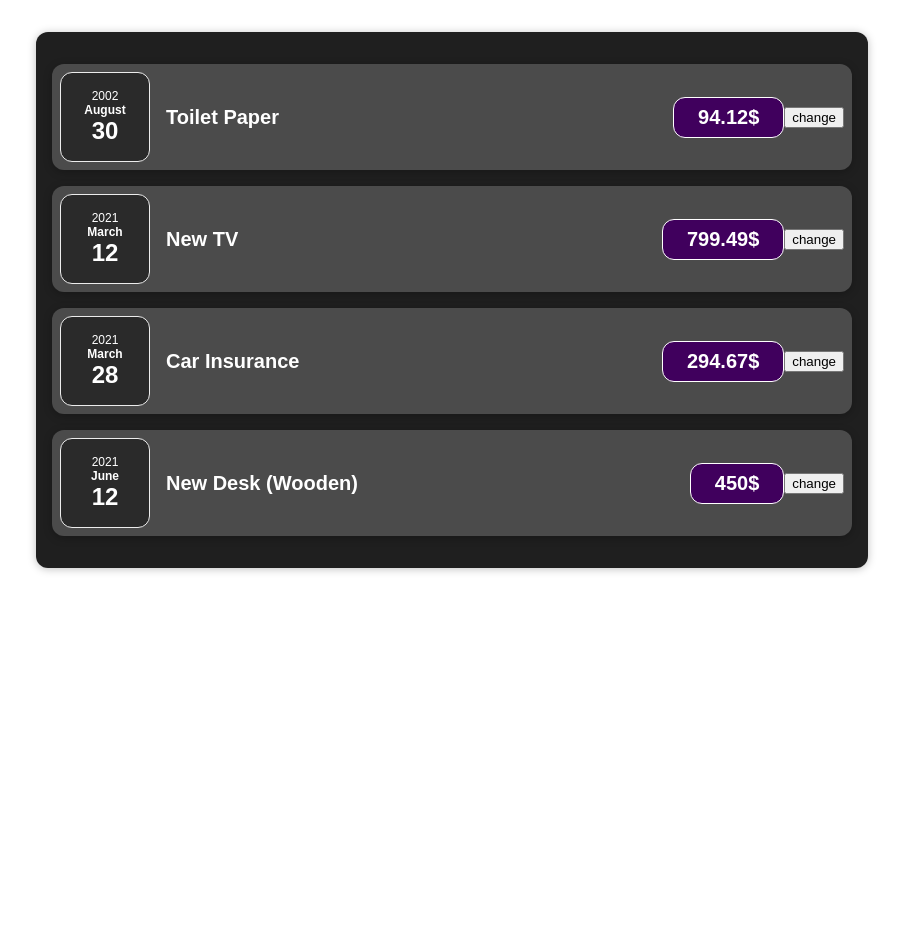
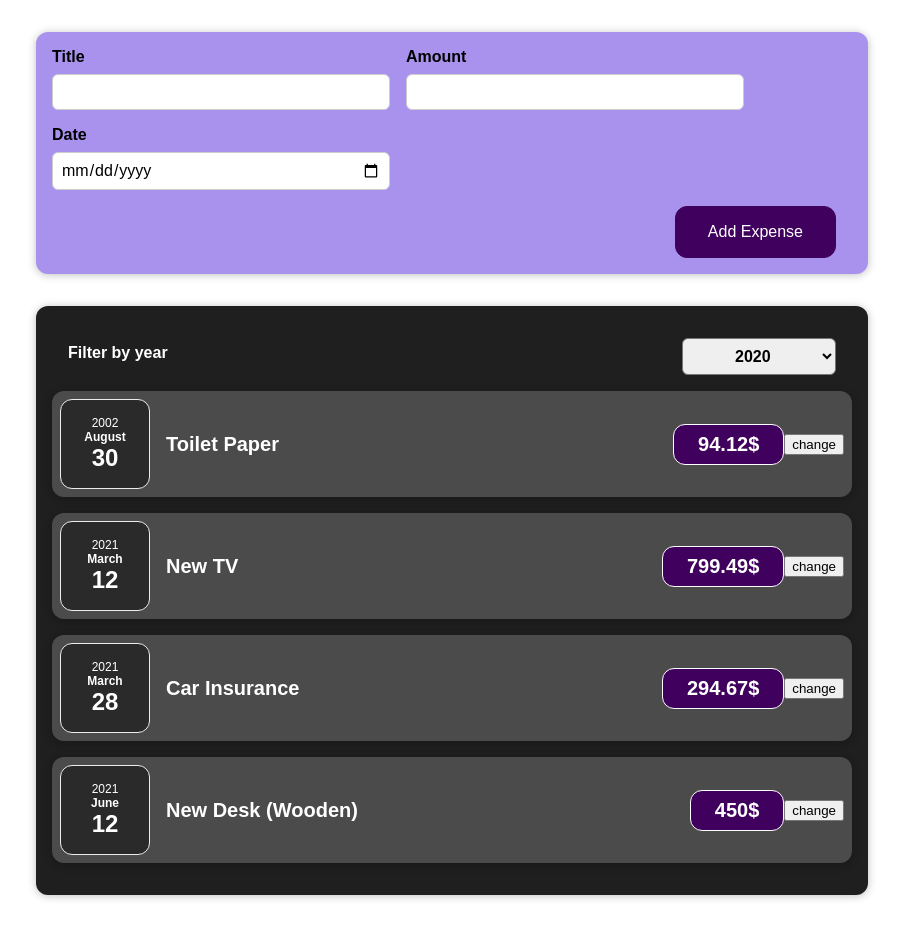
Before and after one commit to Vishvas3008/react-projects, a React (Create React App) app in the folder react-project01/: page / in a window 1280 px wide. Shown: the whole page, without its empty margins (188-1091 px from the left). Before the commit the page ends 800 px from the top, so only its background shows below. Built offline with nearby package versions, Linux system fonts and the light colour scheme.

Commit message:
commited

```diff
--- a/react-project01/src/App.js
+++ b/react-project01/src/App.js
@@ -1,7 +1,9 @@
-import React from "react";
+import React, {useState} from "react";
 // import logo from "./logo.svg";
 import "./App.css";
 import Expenses from "./components/Expenses/Expenses.js";
+import NewExpense from "./components/NewExpenses/NewExpense";
+import ExpenseForm from "./components/NewExpenses/ExpenseForm";
 const App = () => {
   const expenses = [
     {
@@ -10,7 +12,11 @@ const App = () => {
       amount: 94.12,
       date: new Date(2002, 7, 30),
     },
-    { id: "e2", title: "New TV", amount: 799.49, date: new Date(2021, 2, 12) },
+    { id: "e2",
+      title: "New TV",
+      amount: 799.49,
+      date: new Date(2021, 2, 12)
+    },
     {
       id: "e3",
       title: "Car Insurance",
@@ -24,9 +30,13 @@ const App = () => {
       date: new Date(2021, 5, 12),
     },
   ];
+  const addingNewExpense=(data)=>{
+    expenses.push(data)
+    console.log(expenses);
+  }
   return (
     <div>
-
+      <NewExpense onAddedExpenseData={addingNewExpense} />
       <Expenses expenses={expenses} />
     </div>
   );
--- /dev/null
+++ b/react-project01/src/components/Expenses/ExpenseFilter.js
@@ -0,0 +1,25 @@
+import React from "react";
+import './ExpensesFilter.css'
+
+const ExpenseFilter=(props)=>{
+const dropdownChangeHandler=(e)=>{
+    props.onchangeddropdown(e.target.value)
+// console.log(e.target.value);
+}
+return(
+    <div className='expenses-filter'>
+      <div className='expenses-filter__control'>
+        <label>Filter by year</label>
+         <select value={props.dropdowndata} onChange={dropdownChangeHandler}>
+          <option value='2022'>2022</option>
+          <option value='2021'>2021</option>
+          <option value='2020'>2020</option>
+          <option value='2019'>2019</option>
+        </select>
+      </div>
+    </div>
+)
+
+
+}
+export default ExpenseFilter
--- a/react-project01/src/components/Expenses/Expenses.js
+++ b/react-project01/src/components/Expenses/Expenses.js
@@ -1,11 +1,17 @@
-import React from "react";
+import React,{useState} from "react";
 import Expanseitem from "./Expenseitem";
 import "./Expenses.css";
+import ExpenseFilter from "./ExpenseFilter";
 const Expenses = (props)=>{
+const [yearData,setYearData]=useState('2020')
+const dropdownChangeCatcher=(dropdowndata)=>{
+  setYearData(dropdowndata)
+  console.log(dropdowndata);
+}
 
     return(
         <div className="expenses">
-
+      <ExpenseFilter dropdowndata={yearData}onchangeddropdown={dropdownChangeCatcher}/>
       <Expanseitem
         title={props.expenses[0].title}
         date={props.expenses[0].date}
--- /dev/null
+++ b/react-project01/src/components/Expenses/ExpensesFilter.css
@@ -0,0 +1,24 @@
+.expenses-filter {
+  color: white;
+  padding: 0 1rem;
+}
+
+.expenses-filter__control {
+  display: flex;
+  width: 100%;
+  align-items: center;
+  justify-content: space-between;
+  margin: 1rem 0;
+}
+
+.expenses-filter label {
+  font-weight: bold;
+  margin-bottom: 0.5rem;
+}
+
+.expenses-filter select {
+  font: inherit;
+  padding: 0.5rem 3rem;
+  font-weight: bold;
+  border-radius: 6px;
+}
--- a/react-project01/src/components/NewExpenses/ExpenseForm.js
+++ b/react-project01/src/components/NewExpenses/ExpenseForm.js
@@ -0,0 +1,64 @@
+import React, { useState } from "react";
+import "./ExpenseForm.css";
+const ExpenseForm = (props) => {
+  const [enteredTitle, setEnteredTitle] = useState("");
+  const [enteredAmount, setEnteredAmount] = useState("");
+  const [enteredDate, setEnteredDate] = useState("");
+  const titlechange = (event) => {
+    setEnteredTitle(event.target.value);
+  };
+  const amountchange = (event) => {
+    setEnteredAmount(event.target.value);
+  };
+  const datechange = (event) => {
+    setEnteredDate(event.target.value);
+  };
+  const showExpense = (e) => {
+    e.preventDefault();
+    const expenseData = {
+      title: enteredTitle,
+      amount: enteredAmount,
+      date: new Date(enteredDate),
+    };
+    props.onsaveeExpenseForm(expenseData)
+    setEnteredAmount("");
+    setEnteredDate("");
+    setEnteredTitle("");
+  };
+  return (
+    <form>
+      <div className="new-expense__controls">
+        <div className="new-expense__control">
+          <label>Title</label>
+          <input value={enteredTitle} onChange={titlechange} type="text" />
+        </div>
+        <div className="new-expense__control">
+          <label>Amount</label>
+          <input
+            type="number"
+            min="0.01"
+            step="0.01"
+            value={enteredAmount}
+            onChange={amountchange}
+          />
+        </div>
+        <div className="new-expense__control">
+          <label>Date</label>
+          <input
+            type="date"
+            min="2019-01-01"
+            max="2022-12-31"
+            value={enteredDate}
+            onChange={datechange}
+          />
+        </div>
+      </div>
+      <div className="new-expense__actions">
+        <button type="submit" onClick={showExpense}>
+          Add Expense
+        </button>
+      </div>
+    </form>
+  );
+};
+export default ExpenseForm;
--- a/react-project01/src/components/NewExpenses/NewExpense.js
+++ b/react-project01/src/components/NewExpenses/NewExpense.js
@@ -0,0 +1,22 @@
+import React from 'react';
+
+import ExpenseForm from './ExpenseForm';
+import './NewExpense.css';
+
+const NewExpense = (props) => {
+  const savedExpenseData=(expenseData)=>{
+ const newExpenseData={
+  ...expenseData,
+  id: Math.trunc(Math.random()*10)
+ }
+ props.onAddedExpenseData(newExpenseData)
+// console.log(newExpenseData);
+  }
+  return (
+    <div className='new-expense'>
+      <ExpenseForm onsaveeExpenseForm={savedExpenseData}/>
+    </div>
+  );
+};
+
+export default NewExpense;
```
Also changed, not shown: react-project01/src/components/Expenses/Expenseitem.js (line endings or trailing spaces).
